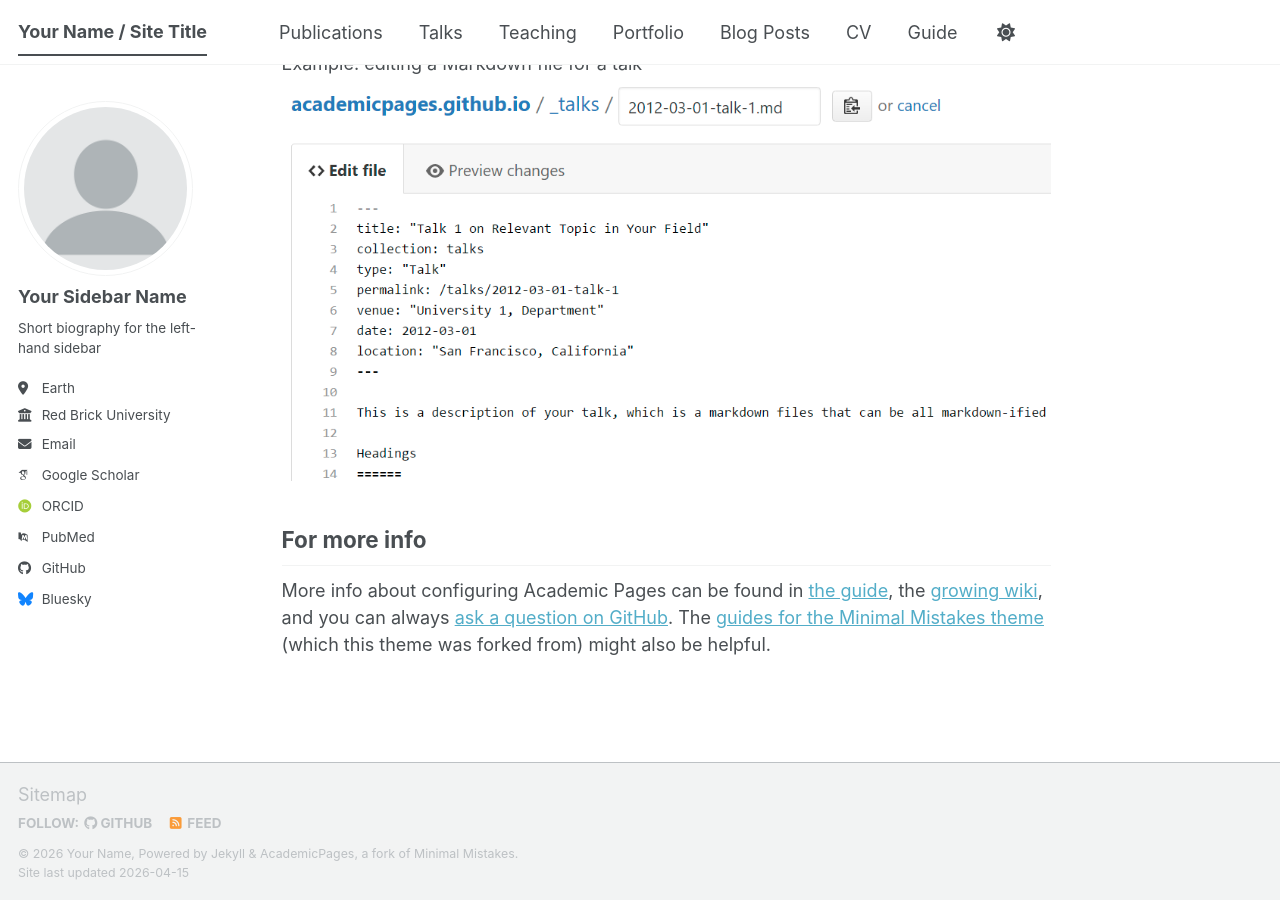
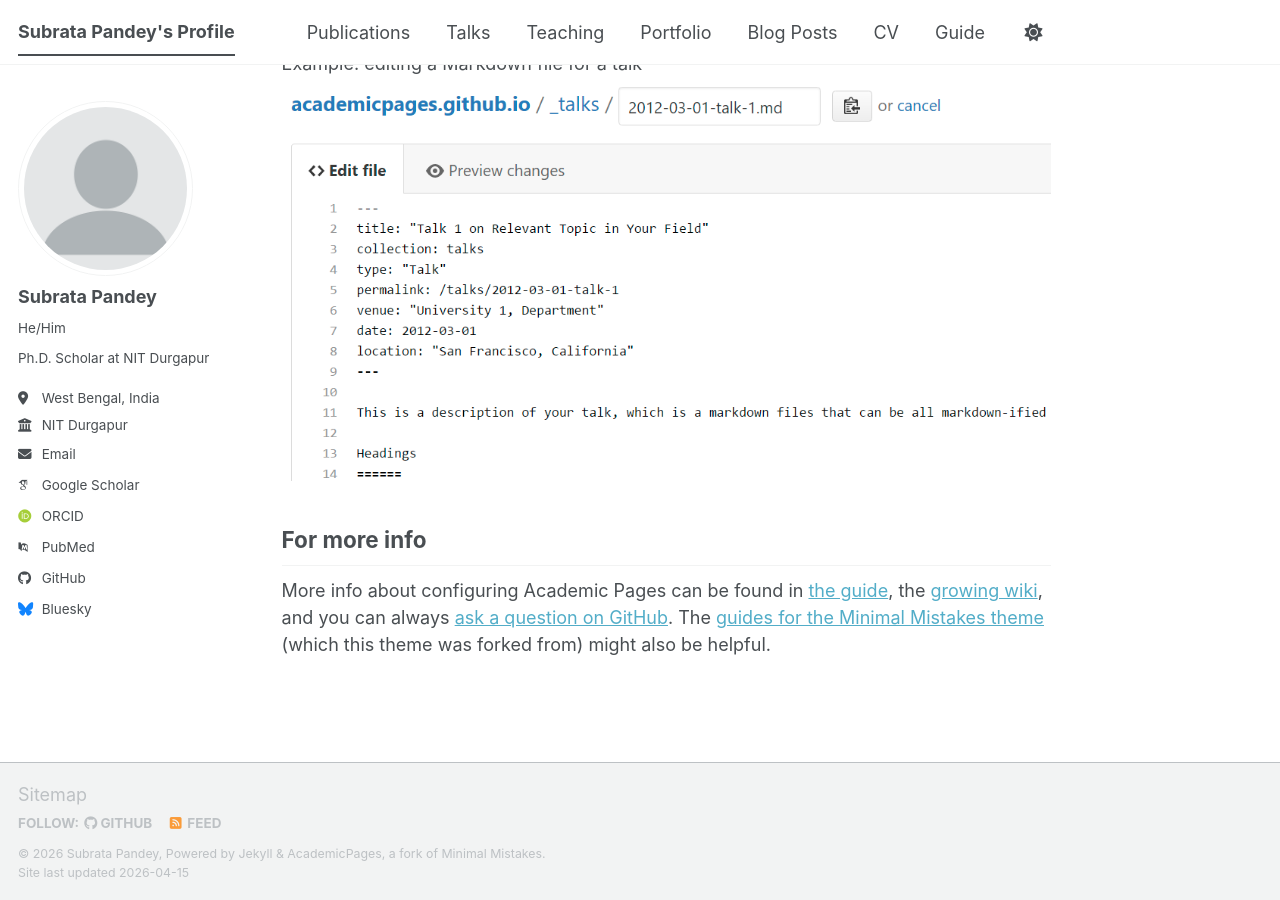
Before and after one commit to pandeysubrata/subrata-pandey.github.io, a Jekyll site: the page built from _pages/about.md, in a window 1280 px wide and 900 px high, scrolled down 2720 px. Built offline with Jekyll 4.4.1, drawn with Linux system fonts in a browser that asks for light colours; some web fonts are replaced; a script bundle is joined from its source files by our own code; library files that are not in the unit come from our copies.

Commit message:
Update _config.yml

```diff
--- a/_config.yml
+++ b/_config.yml
@@ -9,14 +9,14 @@
 # Basic Site Settings
 locale                   : "en-US"
 site_theme               : "default" # The available themes options are "default", "air", "sunrise", "mint", "dirt" and "contrast"
-title                    : "Your Name / Site Title"
+title                    : "Subrata Pandey's Profile"
 title_separator          : "-"
-name                     : &name "Your Name"
-description              : &description "Your Name's academic portfolio"   # Update this with a general description of your site, this is the default if not overridden by a page
-url                      : https://academicpages.github.io # The base hostname & protocol for your site e.g. "https://[your GitHub username].github.io",
+name                     : &name "Subrata Pandey"
+description              : &description "Subrata Pandey's academic portfolio"   # Update this with a general description of your site, this is the default if not overridden by a page
+url                      : https://subrata-pandey.github.io # The base hostname & protocol for your site e.g. "https://[your GitHub username].github.io",
                                                            # or if you already have some other page hosted on Github then use "https://[your GitHub username].github.io/[Your Repo Name]"
 baseurl                  : "" # the subpath of your site, e.g. "/blog"
-repository               : "academicpages/academicpages.github.io"
+repository               : "pandeysubrata/subrata-pandey.github.io"
 
 # Site Author - The following control what appear as part of the author content on the side bar.
 #               If a field is blank the icon and link will not appear, otherwise it will be shown.
@@ -24,13 +24,13 @@ repository               : "academicpages/academicpages.github.io"
 author:
   # Biographic information
   avatar           : "profile.png"
-  name             : "Your Sidebar Name"
-  pronouns         : # example: "she/her"
-  bio              : "Short biography for the left-hand sidebar"
-  location         : "Earth"
-  employer         : "Red Brick University"
+  name             : "Subrata Pandey"
+  pronouns         : "He/Him"
+  bio              : "Ph.D. Scholar at NIT Durgapur"
+  location         : "West Bengal, India"
+  employer         : "NIT Durgapur"
   uri              : # URL
-  email            : "none@example.org"
+  email            : "subratapandey.ee@gmail.com"
 
   # Academic websites
   academia         : # URL
```
